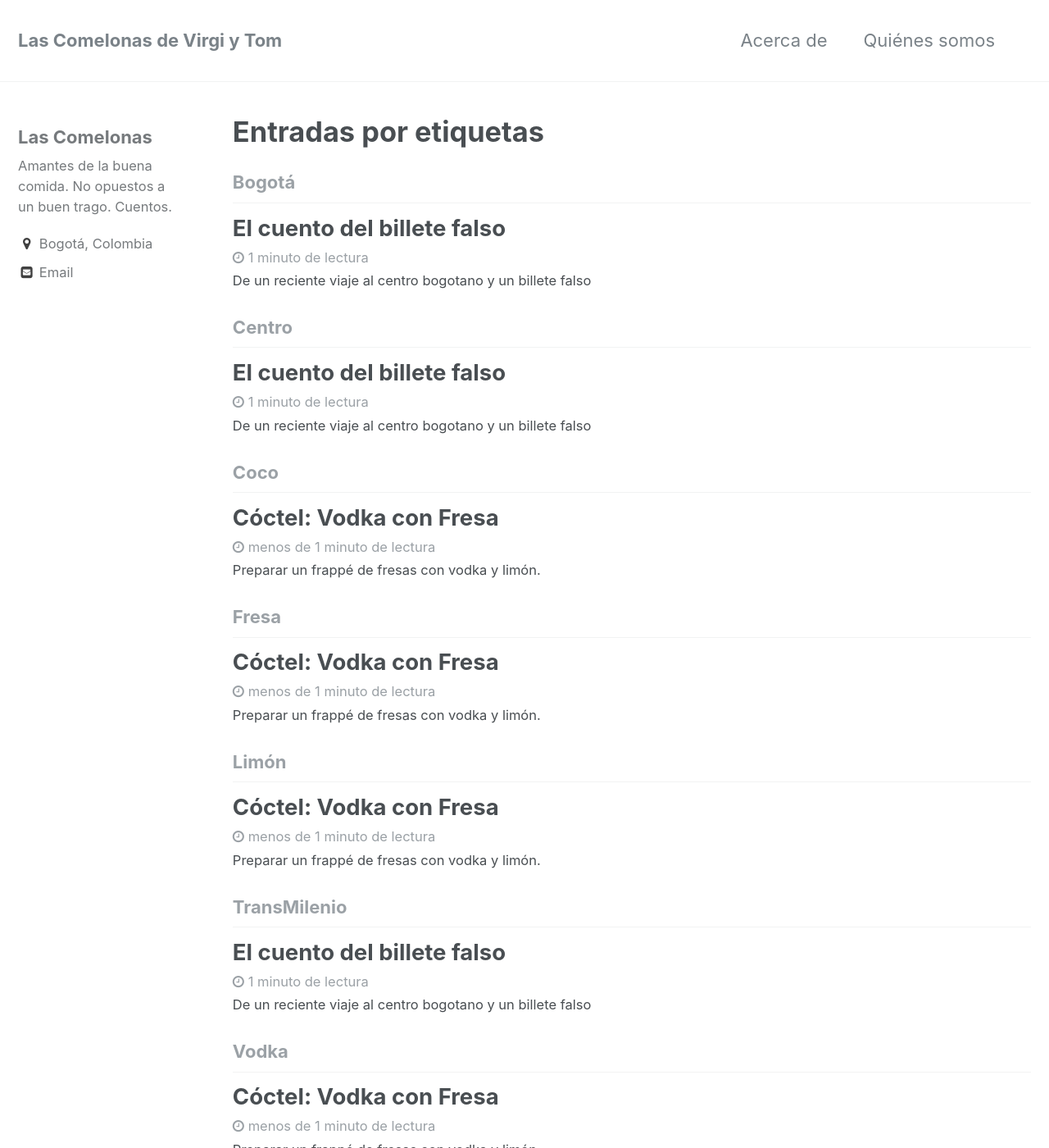
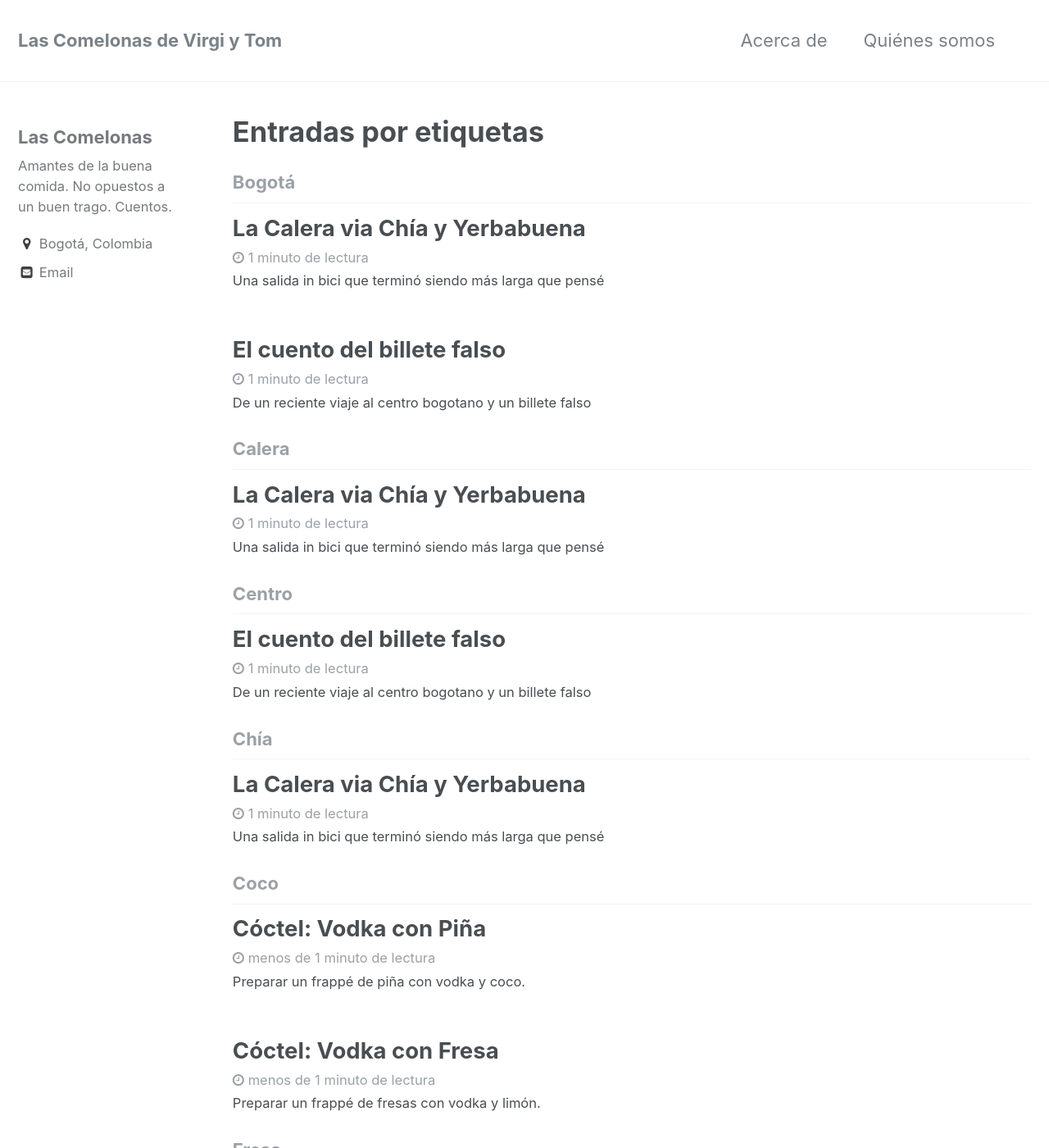
Before and after one commit to toeso/toeso.github.io, a Jekyll site: the page built from _pages/etiquetas.md, in a window 1280 px wide and 1400 px high. Shown: the whole window at 82% size. Built offline with Jekyll 4.4.1, drawn with Linux system fonts in a browser that asks for light colours; some of the changed text lies outside the part shown.

Commit message:
adds coctel pina and la calera

```diff
--- a/_posts/La-Calera-via-Chia-y-Yerbabuena.md
+++ b/_posts/2017-06-08-La-Calera-via-Chia-y-Yerbabuena.md
@@ -37,9 +37,9 @@ A los 20 kilómetros llegué a Chía y cruzé el pueblo por la Calle 2 que al ra
 
 # La subida a Yerbabuena
 
-La primera salida de la Autopista me llevó directamente al pie de la salida que estaba buscando. La salida empieza bien parada pero a los pocos metros la pendiente se normaliza y me permitió seguir más tranquilo. Según Strava me demoré casi 20 minutos subiendo los 3,6 kilómetros hasta la Vara con una velocidad de 11 km/h al promedio.
+La primera salida de la Autopista me llevó directamente al pie de la salida que estaba buscando. La salida empieza bien parada, pero a los pocos metros la pendiente se normaliza y me permitió seguir más tranquilo. Según Strava me demoré casi 20 minutos subiendo los 3,6 kilómetros hasta la Vara con una velocidad de 11 km/h al promedio.
 
-Desde la Vara seguí hasta la portería de Yerbabuenita donde cogí la calle hacia la derecha. A principios esa se vio bien pero a unos kilómetros se convertió en un camino de tierra y empezó a bajar con un pendiente importante.
+Desde la Vara seguí hasta la portería de Yerbabuenita donde cogí la calle hacia la derecha. A principios esa se vio bien, pero a unos kilómetros se convertió en un camino de tierra y empezó a bajar con un pendiente importante.
 
 {% include gallery id="gallery1" caption="Unas fotos de la salida" %}
 
@@ -47,11 +47,20 @@ Desde la Vara seguí hasta la portería de Yerbabuenita donde cogí la calle hac
 
 Siguiendo con cuidado y muy despacio, el camino de tierra daba por otra calle que, por fin, volvió ser pavimentada. O por lo menos así me pareció. Resulta que esta calle tiene varios pedazos pavimentados pero la mayor parte también está embarrada. Así pasé unos 15 kilómetros un poco incomodos por tener una bici de ruta, poero demasiado bellos con respecto al paisaje.
 
+# Regresando a Bogotá
+
+LLegué al pueblo la Calera y me regresé hacia Bogotá por la calle principal. Me tocó una última subida hasta el peaje de los Patios y después bajé pasando por los miradores al lado de la calle. Entrando a Bogotá desde el oriente, llegué a la septima con ochenta-y-pico y me devolví al norte por toda la 7°.
+
+Fue un paseo chévere muy tranquilo y con un paisaje estupendo. Lo volveré a hacerlo pero con una bici de todo terreno ;-).
+
+{% include gallery id="gallery2" caption="Entrando a Bogotá" %}
+
 # Strava
+
+Aquí les comparto la ruta en Strava, siganme si quieren:
 
 <iframe height='405' width='590' frameborder='0' allowtransparency='true' scrolling='no' src='https://www.strava.com/activities/1024133703/embed/30b947514d5b1ab09f205f3bfb5ec27922525277'></iframe>
 
+¡Que tengan un buen día!
 
-bla bla bla...
-
-{% include gallery id="gallery2" caption="Unas fotos de la salida" %}
+Tom
--- /dev/null
+++ b/_posts/2017-06-09-coctel-vodka-con-pina.md
@@ -0,0 +1,38 @@
+---
+title: "Cóctel: Vodka con Piña"
+author: "Tom"
+excerpt: "Preparar un frappé de piña con vodka y coco."
+categories: "Cóctel"
+tags:
+ - Piña
+ - Vodka
+ - Coco
+ - Limón
+---
+
+# Ingredientes
+
+  - Vodka
+  - Piña
+  - Hielo
+  - Crema de Coco
+  - Leche condesada
+  - Azucar al gusto
+
+{% include figure image_path="/assets/images/posts/pina1.jpg" alt="ingredientes" %}
+
+# Preparación
+
+Primero pelamos la piña y sacamos la pulpa, colocamos la pulpa con los demás ingredientes en la liquadora, ¡pilas con el azucar, la crema de coco ya endulza bastante!
+
+{% include figure image_path="/assets/images/posts/pina2.jpg" alt="en la liquadora" %}
+
+Prendamos la liquadora en modo frappé, o demos unos pulsos rápidos, la idea es que el hielo se triture bien.
+
+# Presentación
+
+Buscamos unas copas dignas y le echamos un poquito de leche condensada para darle un toquecito ducle. Picamos una fresa de adorno y la colocamos en el borde de la copa.
+
+Ahora sirvamos el frappé y: ¡Salud!
+
+{% include figure image_path="/assets/images/posts/pina3.jpg" alt="salud!" %}
```
Also changed, not shown: assets/images/posts/pina1.jpg (added), assets/images/posts/pina2.jpg (added), assets/images/posts/pina3.jpg (added), 1 other file.
